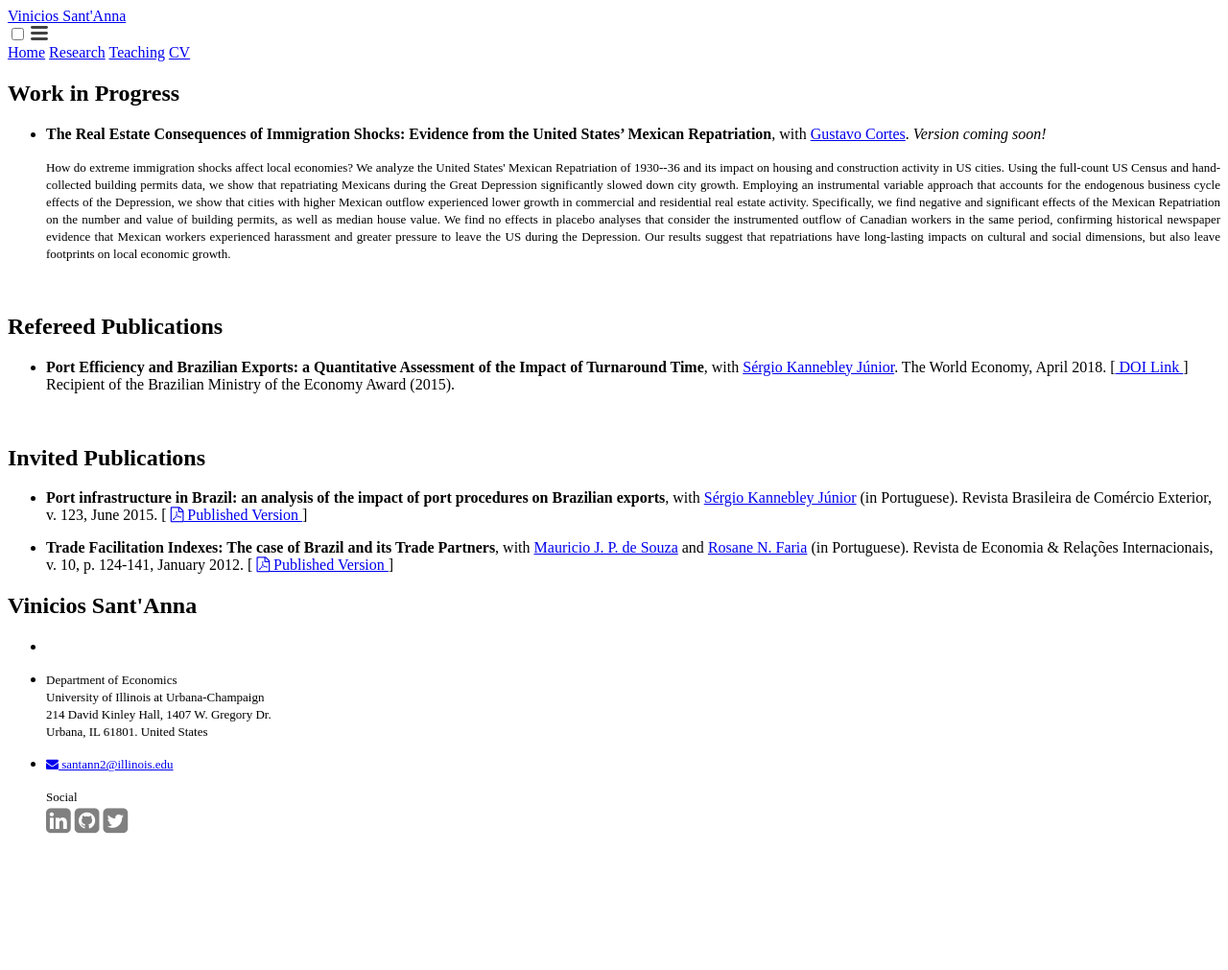
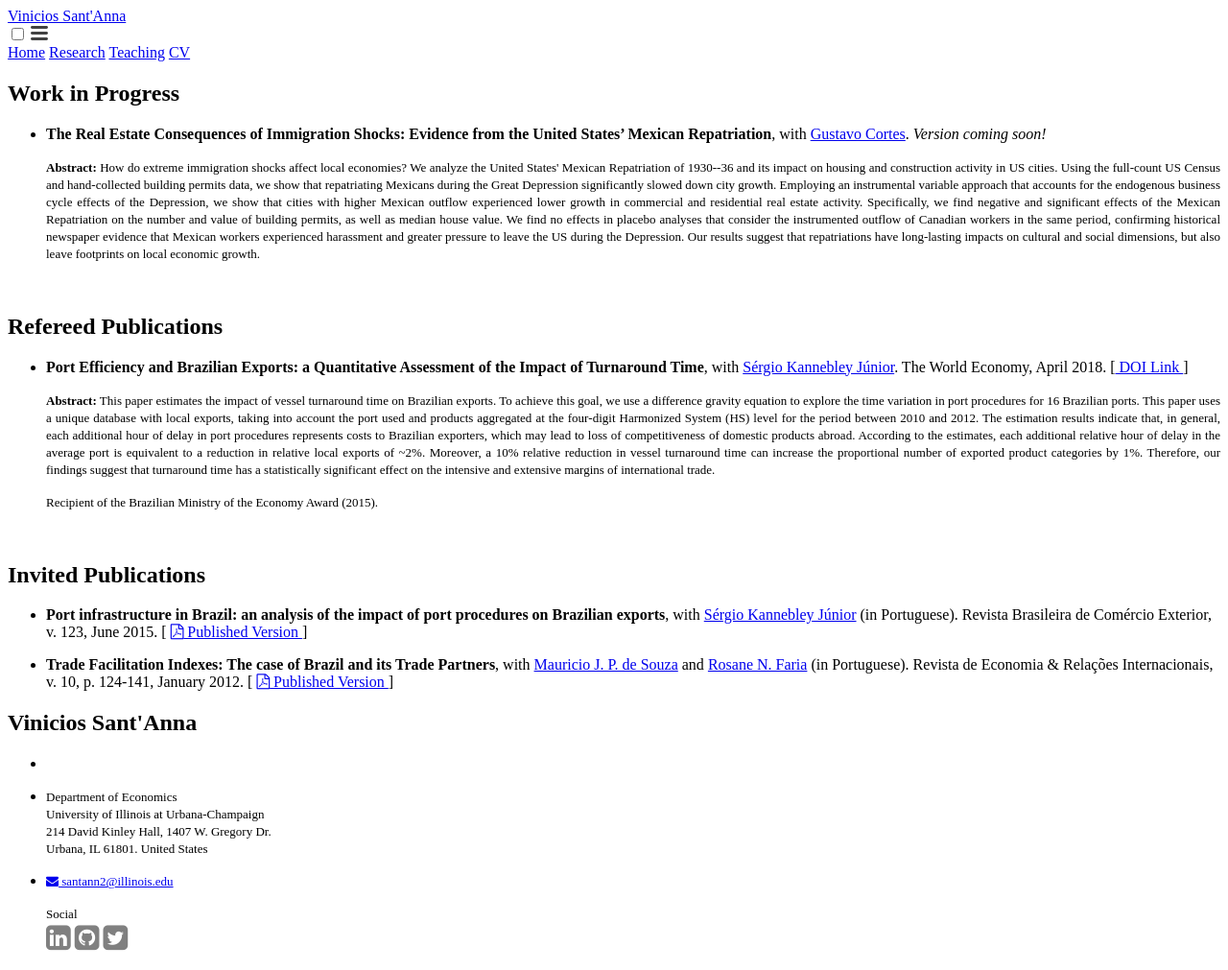
Before and after one commit to vpsantanna/vpsantanna.github.io, a Jekyll site: the page built from 2-research.md, in a window 1280 px wide. Shown: the whole page at 96% size. Built offline with Jekyll 4.4.1, drawn with Linux system fonts in a browser that asks for light colours; a script that is not in the unit is left out; before the commit the page ends 900 px from its top, so only the background shows below that.

Commit message:
Update 2-research.md

```diff
--- a/2-research.md
+++ b/2-research.md
@@ -8,13 +8,17 @@ permalink: /research/
 
 - <b>The Real Estate Consequences of Immigration Shocks: Evidence from the United States' Mexican Repatriation</b>, with <a href="https://sites.google.com/site/cortesgustavos" target="_blank"> Gustavo Cortes</a>. <em>Version coming soon! </em>
 
-   <p style="text-align: justify;"><font size="2"> How do extreme immigration shocks affect local economies? We analyze the United States' Mexican Repatriation of 1930--36 and its impact on housing and construction activity in US cities. Using the full-count US Census and hand-collected building permits data, we show that repatriating Mexicans during the Great Depression significantly slowed down city growth. Employing an instrumental variable approach that accounts for the endogenous business cycle effects of the Depression, we show that cities with higher Mexican outflow experienced lower growth in commercial and residential real estate activity. Specifically, we find negative and significant effects of the Mexican Repatriation on the number and value of building permits, as well as median house value. We find no effects in placebo analyses that consider the instrumented outflow of Canadian workers in the same period, confirming historical newspaper evidence that Mexican workers experienced harassment and greater pressure to leave the US during the Depression. Our results suggest that repatriations have long-lasting impacts on cultural and social dimensions, but also leave footprints on local economic growth. </font></p>
+   <p style="text-align: justify;"><font size="2"><b>Abstract:</b> How do extreme immigration shocks affect local economies? We analyze the United States' Mexican Repatriation of 1930--36 and its impact on housing and construction activity in US cities. Using the full-count US Census and hand-collected building permits data, we show that repatriating Mexicans during the Great Depression significantly slowed down city growth. Employing an instrumental variable approach that accounts for the endogenous business cycle effects of the Depression, we show that cities with higher Mexican outflow experienced lower growth in commercial and residential real estate activity. Specifically, we find negative and significant effects of the Mexican Repatriation on the number and value of building permits, as well as median house value. We find no effects in placebo analyses that consider the instrumented outflow of Canadian workers in the same period, confirming historical newspaper evidence that Mexican workers experienced harassment and greater pressure to leave the US during the Depression. Our results suggest that repatriations have long-lasting impacts on cultural and social dimensions, but also leave footprints on local economic growth. </font></p>
 
 <br>
 
 # Refereed Publications
 
-- <b>Port Efficiency and Brazilian Exports: a Quantitative Assessment of the Impact of Turnaround Time</b>, with <a href="https://scholar.google.com.br/citations?user=dqFJND9idb0C&hl=en" target="_blank"> Sérgio Kannebley Júnior</a>. The World Economy, April 2018. [<a href="https://doi.org/10.1111/twec.12654" target="_blank"> DOI Link </a>] <br> Recipient of the Brazilian Ministry of the Economy Award (2015).
+- <b>Port Efficiency and Brazilian Exports: a Quantitative Assessment of the Impact of Turnaround Time</b>, with <a href="https://scholar.google.com.br/citations?user=dqFJND9idb0C&hl=en" target="_blank"> Sérgio Kannebley Júnior</a>. The World Economy, April 2018. [<a href="https://doi.org/10.1111/twec.12654" target="_blank"> DOI Link </a>]
+
+   <p style="text-align: justify;"><font size="2"><b>Abstract:</b> This paper estimates the impact of vessel turnaround time on Brazilian exports. To achieve this goal, we use a difference gravity equation to explore the time variation in port procedures for 16 Brazilian ports. This paper uses a unique database with local exports, taking into account the port used and products aggregated at the four‐digit Harmonized System (HS) level for the period between 2010 and 2012. The estimation results indicate that, in general, each additional hour of delay in port procedures represents costs to Brazilian exporters, which may lead to loss of competitiveness of domestic products abroad. According to the estimates, each additional relative hour of delay in the average port is equivalent to a reduction in relative local exports of ~2%. Moreover, a 10% relative reduction in vessel turnaround time can increase the proportional number of exported product categories by 1%. Therefore, our findings suggest that turnaround time has a statistically significant effect on the intensive and extensive margins of international trade. </font></p>
+
+   <p><font size="2"> Recipient of the Brazilian Ministry of the Economy Award (2015). </font></p>
 
 <br>
 
```
